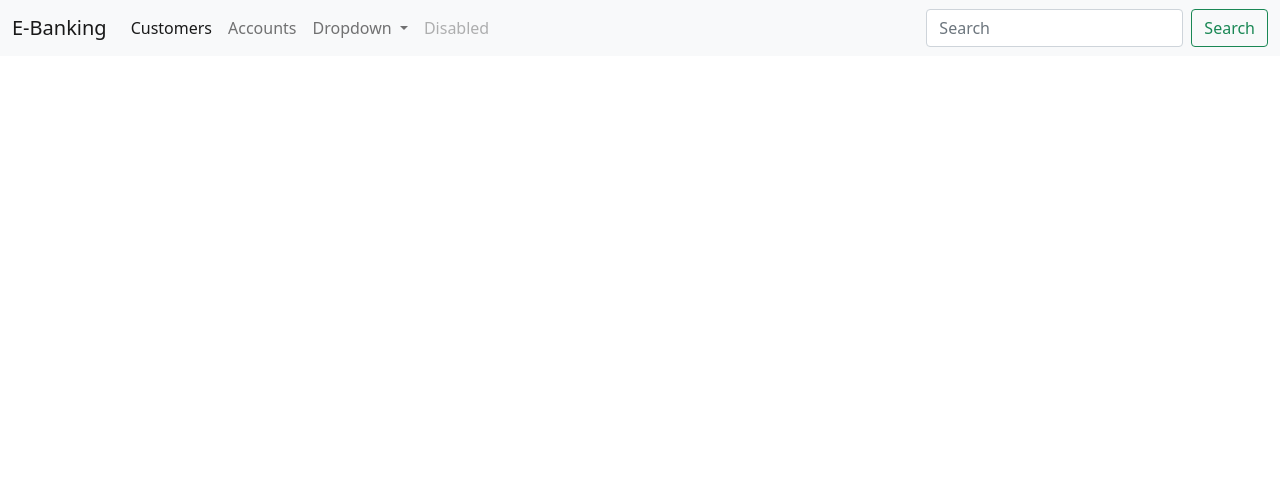
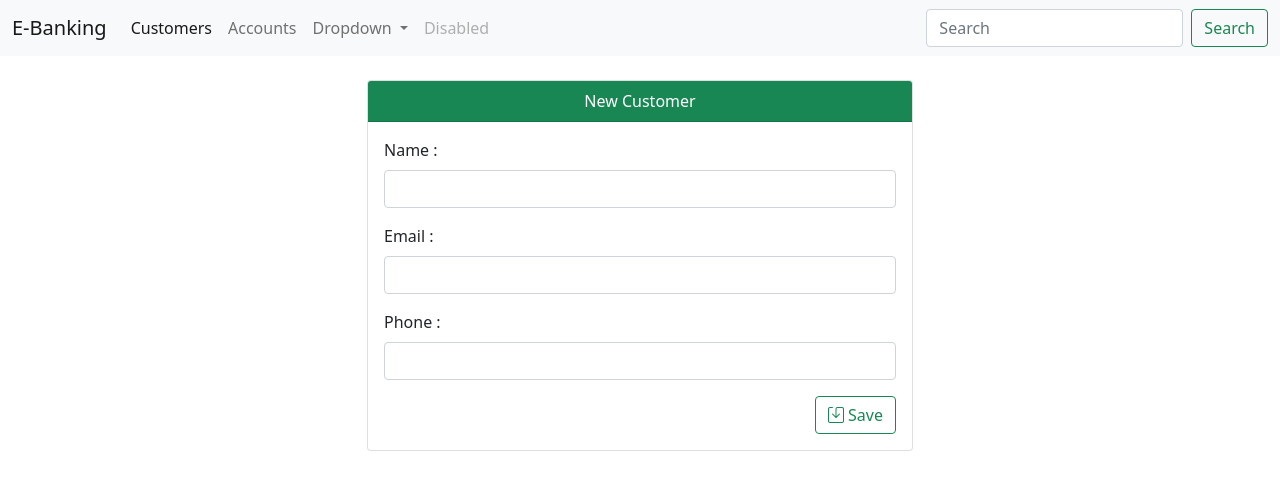
Before and after one commit to lakbir/ebanking-frontend, an Angular app: page /new-customer in a window 1280 px wide. Before the commit this address led to /. Shown: the top 490 px of the page. Built offline with nearby package versions, Linux system fonts and the light colour scheme.

Commit message:
add new customer

```diff
--- a/src/app/app-routing.module.ts
+++ b/src/app/app-routing.module.ts
@@ -2,10 +2,12 @@ import { NgModule } from '@angular/core';
 import { RouterModule, Routes } from '@angular/router';
 import {CustomersComponent} from "./customers/customers.component";
 import {AccountsComponent} from "./accounts/accounts.component";
+import {NewCustomerComponent} from "./new-customer/new-customer.component";
 
 const routes: Routes = [
   {path :"customers", component: CustomersComponent},
-  {path :"accounts", component: AccountsComponent}
+  {path :"accounts", component: AccountsComponent},
+  {path: "new-customer", component: NewCustomerComponent}
 ];
 
 @NgModule({
--- a/src/app/app.module.ts
+++ b/src/app/app.module.ts
@@ -8,13 +8,15 @@ import { CustomersComponent } from './customers/customers.component';
 import { AccountsComponent } from './accounts/accounts.component';
 import {HttpClientModule} from "@angular/common/http";
 import {ReactiveFormsModule} from "@angular/forms";
+import { NewCustomerComponent } from './new-customer/new-customer.component';
 
 @NgModule({
   declarations: [
     AppComponent,
     NavbarComponent,
     CustomersComponent,
-    AccountsComponent
+    AccountsComponent,
+    NewCustomerComponent
   ],
   imports: [
     BrowserModule,
--- a/src/app/customers/customers.component.html
+++ b/src/app/customers/customers.component.html
@@ -3,15 +3,18 @@
     <div class="card">
       <div class="card-header">Customers</div>
       <div class="card-body">
-        <div class="row" *ngIf="searchFormGroup">
-          <div class="col-md-6 offset-md-6">
+
+        <div class="row">
+          <div class="col-md-4"><a routerLink="/new-customer" class="btn btn-success btn-group-sm"> <i class="bi bi-plus-circle"></i> New Customer</a></div>
+          <div class="col-md-6 offset-md-2" *ngIf="searchFormGroup">
               <form [formGroup]="searchFormGroup" (ngSubmit)="handleSearchCustomers()">
                 <div class="input-group">
                   <label class="input-group-text">Keyword</label>
                   <input type="text" formControlName="keyword" class="form-control" placeholder="Search..." />
-                <button class="btn btn-success btn-group-sm">Search</button>
+                  <button class="btn btn-success btn-group-sm"> <i class="bi bi-search"></i> </button>
                 </div>
               </form>
+
             </div>
         </div>
 
--- /dev/null
+++ b/src/app/new-customer/new-customer.component.html
@@ -0,0 +1,24 @@
+<div class="container">
+  <div class="card col-md-6 offset-3 mt-4">
+    <div class="card-header bg-success text-white text-center">
+      New Customer
+    </div>
+    <div class="card-body">
+      <form [formGroup]="newCustomerFormGroup" (ngSubmit)="handleSaveCustomer()">
+        <div class="mb-3">
+          <label class="form-label">Name : </label>
+          <input type="text" formControlName="name" class="form-control">
+        </div>
+        <div class="mb-3">
+          <label class="form-label">Email : </label>
+          <input type="email" formControlName="email" class="form-control">
+        </div>
+        <div class="mb-3">
+          <label class="form-label">Phone : </label>
+          <input type="text" formControlName="phone" class="form-control">
+        </div>
+        <button class="btn btn-outline-success float-end"> <i class="bi bi-save"></i> Save</button>
+      </form>
+    </div>
+  </div>
+</div>
--- /dev/null
+++ b/src/app/new-customer/new-customer.component.ts
@@ -0,0 +1,26 @@
+import { Component, OnInit } from '@angular/core';
+import {FormBuilder, FormGroup} from "@angular/forms";
+
+@Component({
+  selector: 'app-new-customer',
+  templateUrl: './new-customer.component.html',
+  styleUrls: ['./new-customer.component.css']
+})
+export class NewCustomerComponent implements OnInit {
+
+  newCustomerFormGroup! : FormGroup;
+
+  constructor(private fb: FormBuilder) { }
+
+  ngOnInit(): void {
+    this.newCustomerFormGroup = this.fb.group({
+      name : this.fb.control(null),
+      email : this.fb.control(null),
+      phone : this.fb.control(null)
+    });
+  }
+
+  handleSaveCustomer() {
+    let customer = this.newCustomerFormGroup.value
+  }
+}
--- a/src/app/services/customer.service.ts
+++ b/src/app/services/customer.service.ts
@@ -19,4 +19,9 @@ export class CustomerService {
   searchCustomers(keyword:string): Observable<Array<Customer>>{
     return this.http.get<Array<Customer>>(this.backendHost+"/search?keyword="+keyword);
   }
+
+  saveCustomer(customer:Customer): Observable<Customer>{
+    return this.http.post<Customer>(this.backendHost, customer);
+  }
+
 }
--- a/src/styles.css
+++ b/src/styles.css
@@ -1 +1,2 @@
 /* You can add global styles to this file, and also import other style files */
+@import "~bootstrap-icons/font/bootstrap-icons.css";
```
Also changed, not shown: src/app/new-customer/new-customer.component.css (added), 2 other files (tests, documents, lock files or other folders). Lines whose indentation alone changed are shown as unchanged.
